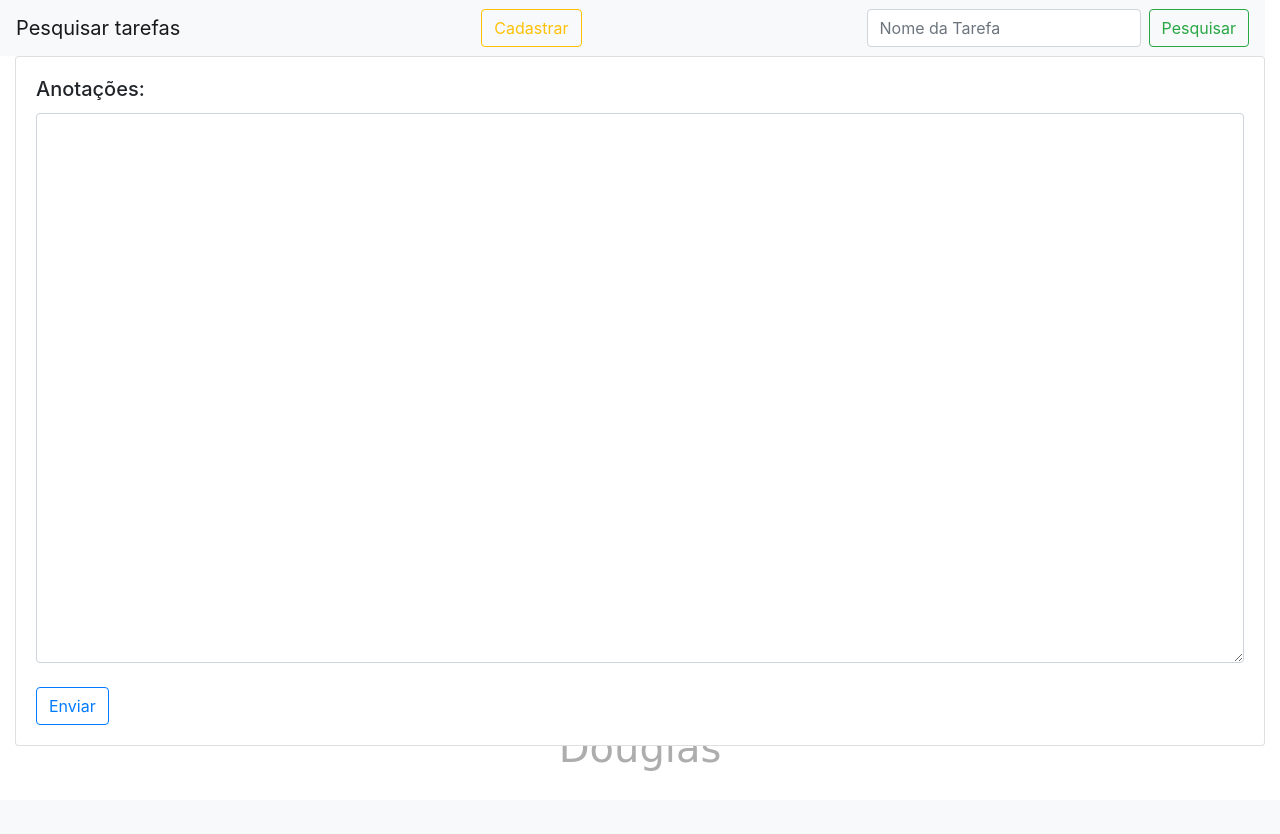
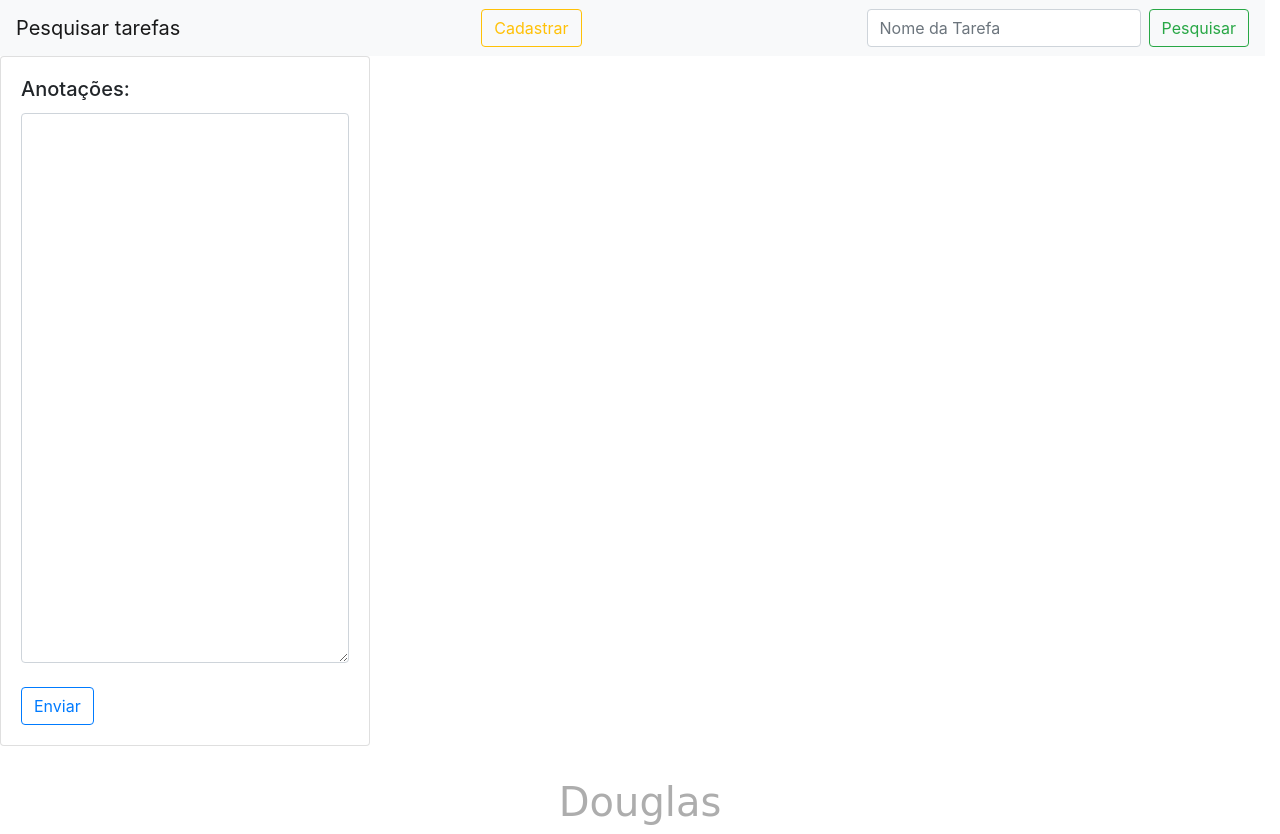
Before and after one commit to douglaseduar/agenda-pessoal, a PHP site: page /pesquisa.php in a window 1280 px wide. Before the commit the page ends 771 px from the top, so only its background shows below. Run offline with PHP 8.4, Linux system fonts and the light colour scheme; data that the repository does not hold is empty.

Commit message:
Add files via upload

```diff
--- a/assets/css/style.css
+++ b/assets/css/style.css
@@ -13,7 +13,6 @@ h3:hover{
     font-size: 16pt;
 }
 .cadastro{
-    position:absolute;
     bottom:20px;
     left:0%;
     right:0%;
@@ -30,3 +29,14 @@ h3:hover{
   .row{
     margin-right: 0px!important;
   }
+  .container-fluid{
+    display: flex!important;
+  }
+  @media only screen and (max-width: 600px) {
+    .container-fluid {
+      display: block!important;
+    }
+  }
+.teste{
+  max-height: 760px!important;
+}
```
